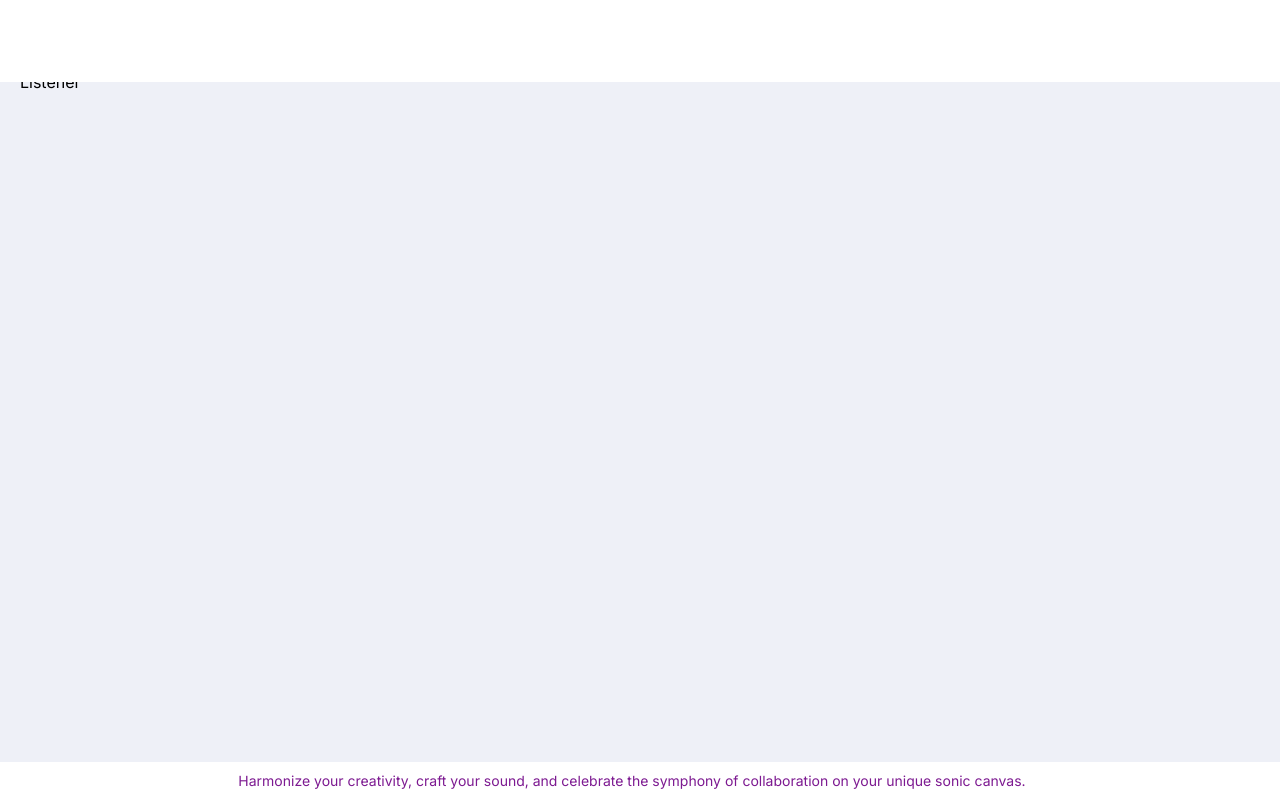
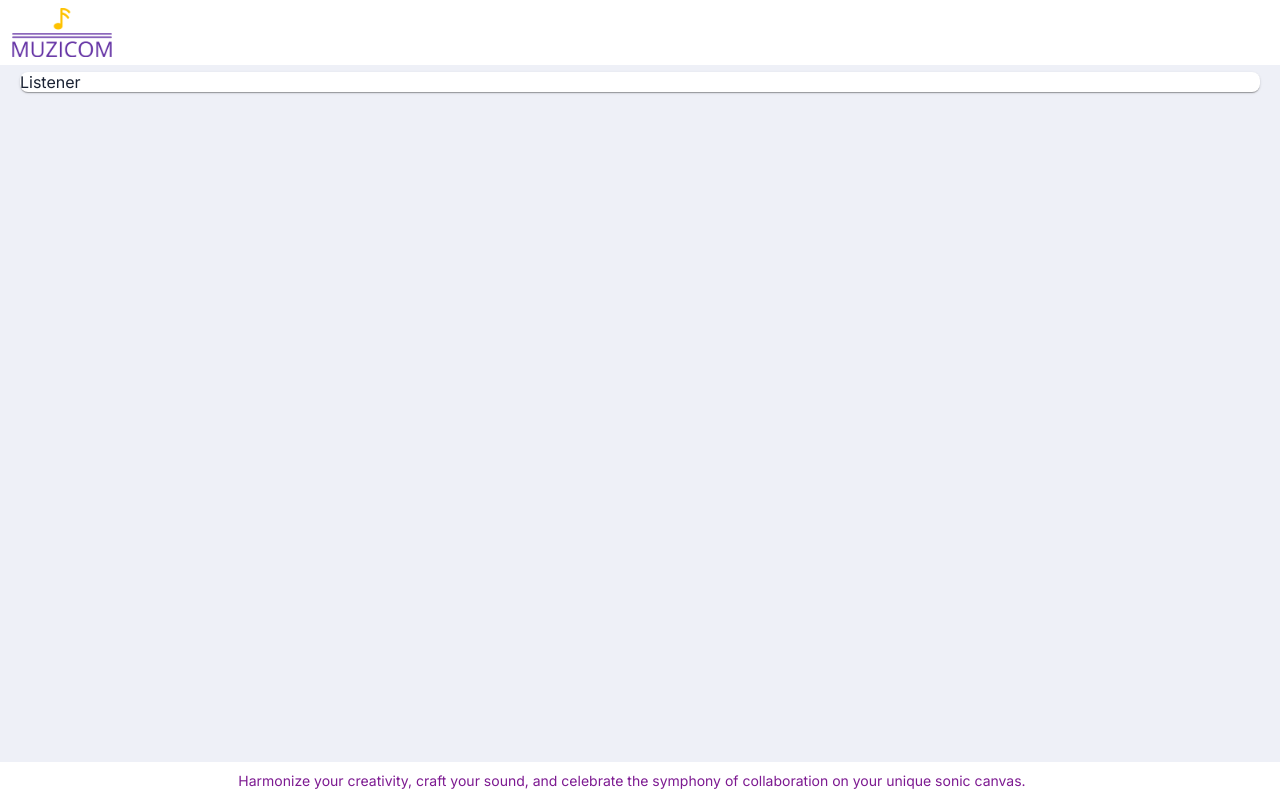
Before and after one commit to jindal12ketan/Management-Integrated-System, a React (Create React App) app in the folder frontend/: page /app/listener in a window 1280 px wide. Built offline with nearby package versions, Linux system fonts and the light colour scheme; sample sign-in values are in the browser's storage.

Commit message:
APP-F: Add the navbar

```diff
--- /dev/null
+++ b/frontend/src/components/Header/NavigationMenu.js
@@ -0,0 +1,66 @@
+import { Children } from "react";
+import { useLocation } from "react-router-dom";
+import { Box, Tabs } from "@mui/material";
+import MoreHorizIcon from "@mui/icons-material/MoreHoriz";
+import MenuIcon from "@mui/icons-material/Menu";
+import HeaderLogo from "assets/HeaderLogo.png";
+import matchPathWithParams from "utils/matchPathWithParams";
+// import { navbarItems, dropDownItems, profileDropDownItems, mobileDropDownItems } from "./menuItems";
+// import MenuButton from "./MenuButton";
+// import NavItem from "./NavItem";
+import { AccountCircle } from "@mui/icons-material";
+
+const NavigationMenu = () => {
+  const location = useLocation();
+  const { pathname } = location;
+
+//   const [navbarItem, dropItems, profileItems, mobileItems] = [
+//     navbarItems(),
+//     dropDownItems(),
+//     profileDropDownItems(),
+//     mobileDropDownItems(),
+//   ];
+//   const activeIndex = navbarItem.findIndex(
+//     ({ childList }) => childList && childList.some((childPath) => matchPathWithParams(pathname, childPath)),
+//   );
+  return (
+    <Box display="flex" justifyContent="space-between" alignItems="center" width="100%" height={65}>
+      <Box component="img" alt="manapp_logo" src={HeaderLogo} pl={1.5} width={100} />
+      {/* <Box justifyContent="space-evenly" sx={{ flexGrow: 1, display: { xs: "none", sm: "none", md: "flex", lg: "flex" } }}>
+        <Tabs
+          sx={{
+            "& .MuiTabs-indicator": {
+              backgroundColor: "background.white",
+            },
+            alignItems: "center",
+            justifyContent: "space-between",
+          }}
+          value={activeIndex}
+        >
+          {Children.toArray(
+            navbarItem.map((navItem, index) => {
+              const { title, route, icon, permission } = navItem;
+
+              if (!permission) {
+                return null;
+              }
+
+              return <NavItem isActive={index === activeIndex} icon={icon} label={title} to={route} index={index} />;
+            }),
+          )}
+        </Tabs>
+      </Box>
+
+      <Box justifyContent="end" sx={{ flexGrow: 1, display: { xs: "flex", sm: "flex", md: "none", lg: "none" } }}>
+        <MenuButton iconType={<MenuIcon />} items={mobileItems} />
+      </Box>
+
+      <Box display="flex" sx={{ display: { xs: "none", sm: "none", md: "flex", lg: "flex" } }}>
+        <MenuButton iconType={<MoreHorizIcon />} items={dropItems} />
+        <MenuButton iconType={<AccountCircle />} items={profileItems} isHandleLogout />
+      </Box> */}
+    </Box>
+  );
+};
+
+export default NavigationMenu;
--- a/frontend/src/components/Header/index.js
+++ b/frontend/src/components/Header/index.js
@@ -1,12 +1,11 @@
 import { AppBar, Box } from "@mui/material";
 
-// import NavigationMenu from "./NavigationMenu";
+import NavigationMenu from "./NavigationMenu";
 
 const Header = () => (
   <Box display="block" mb={6.5}>
     <AppBar position="fixed" sx={{ backgroundColor: "background.white", boxShadow: "none" }}>
-      {/* <NavigationMenu /> */}
-      <h1>ghghh</h1>
+      <NavigationMenu />
     </AppBar>
   </Box>
 );
--- a/frontend/src/components/Listener/index.js
+++ b/frontend/src/components/Listener/index.js
@@ -1,9 +1,12 @@
-import React from 'react'
+import React from "react";
+import { Paper } from "@mui/material";
 
 const Listener = () => {
   return (
-    <div>Listener</div>
-  )
+    <Paper display={"block"} sx={{ borderRadius: 2 }}>
+      <div>Listener</div>
+    </Paper>
+  );
 };
 
-export default Listener
+export default Listener;
--- /dev/null
+++ b/frontend/src/containers/ListenerContainer/index.js
@@ -0,0 +1,8 @@
+import React from "react";
+import Listener from "components/Listener";
+
+const ListenerContainer = () => {
+  return <Listener />;
+};
+
+export default ListenerContainer;
--- a/frontend/src/pages/ListenerPage.js
+++ b/frontend/src/pages/ListenerPage.js
@@ -1,7 +1,7 @@
 import React from "react";
-import Listener from "components/Listener";
+import ListenerContainer from "containers/ListenerContainer";
 
 const ListenerPage = () => {
-  return <Listener />;
+  return <ListenerContainer />;
 };
 export default ListenerPage;
```
Also changed, not shown: frontend/src/assets/HeaderLogo.png (added).
